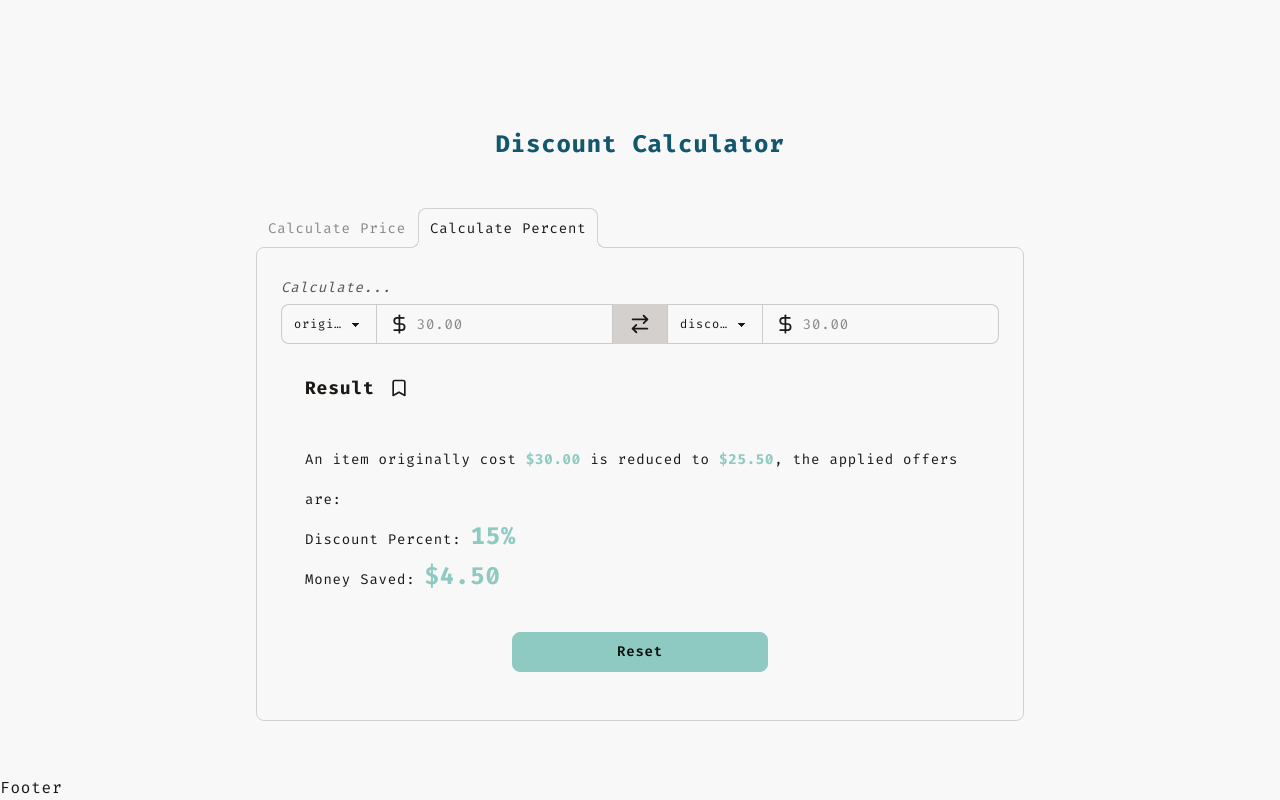
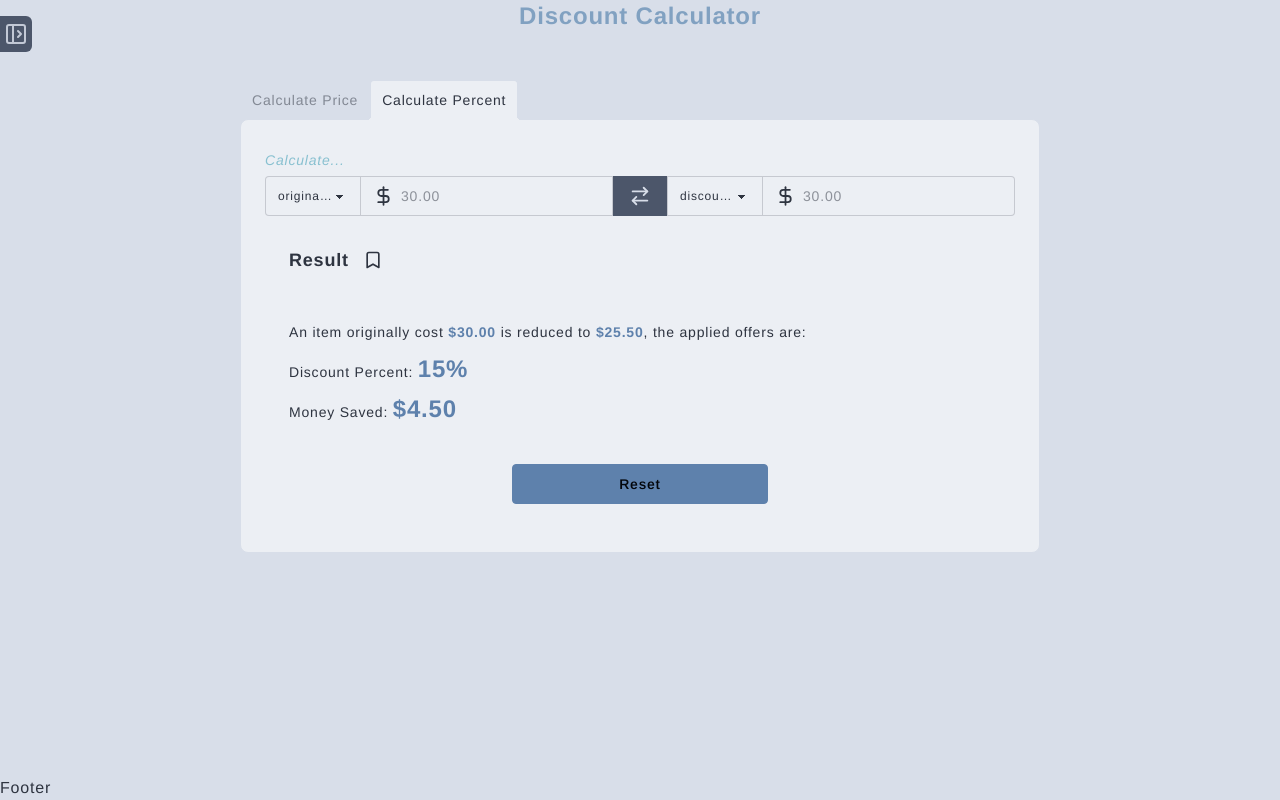
Before and after one commit to doinby/it-adds-up-app, a Next.js app: page / in a window 1280 px wide. Built offline with nearby package versions, Linux system fonts and the light colour scheme.

Commit message:
add Tabs and Sidebar components to display data

```diff
--- a/app/globals.css
+++ b/app/globals.css
@@ -1,42 +1,9 @@
-@import url('https://fonts.googleapis.com/css2?family=Fira+Code:wght@300..700&display=swap');
+/* @import url('https://fonts.googleapis.com/css2?family=Fira+Code:wght@300..700&display=swap'); */
+@import url('https://fonts.googleapis.com/css2?family=Arimo:ital,wght@0,400..700;1,400..700&display=swap');
+/* @import url('https://fonts.googleapis.com/css2?family=Barlow:ital,wght@0,100;0,200;0,300;0,400;0,500;0,600;0,700;0,800;0,900;1,100;1,200;1,300;1,400;1,500;1,600;1,700;1,800;1,900&display=swap'); */
 @import 'tailwindcss';
-@plugin "daisyui";
-
-@plugin "daisyui/theme" {
-	name: 'itaddsup';
-	default: true;
-	prefersdark: true;
-	color-scheme: 'light';
-	--color-base-100: oklch(98% 0.001 106.423);
-	--color-base-200: oklch(98% 0.001 106.423);
-	--color-base-300: oklch(86% 0.005 56.366);
-	--color-base-content: oklch(21% 0.006 56.043);
-	--color-primary: oklch(79.49% 0.063 184.558);
-	--color-primary-content: oklch(15.898% 0.012 184.558);
-	--color-secondary: oklch(42.621% 0.074 224.389);
-	--color-secondary-content: oklch(88.524% 0.014 224.389);
-	--color-accent: oklch(44% 0.011 73.639);
-	--color-accent-content: oklch(97% 0.001 106.424);
-	--color-neutral: oklch(86% 0.005 56.366);
-	--color-neutral-content: oklch(21% 0.006 56.043);
-	/* --color-neutral: oklch(34.465% 0.029 199.194);
-	--color-neutral-content: oklch(83.302% 0.003 326.261); */
-	--color-info: oklch(79.49% 0.063 184.558);
-	--color-info-content: oklch(15.898% 0.012 184.558);
-	--color-success: oklch(74.722% 0.072 131.116);
-	--color-success-content: oklch(14.944% 0.014 131.116);
-	--color-warning: oklch(88.15% 0.14 87.722);
-	--color-warning-content: oklch(17.63% 0.028 87.722);
-	--color-error: oklch(77.318% 0.128 31.871);
-	--color-error-content: oklch(15.463% 0.025 31.871);
-	--radius-selector: 0.5rem;
-	--radius-field: 0.5rem;
-	--radius-box: 0.5rem;
-	--size-selector: 0.25rem;
-	--size-field: 0.25rem;
-	--border: 1px;
-	--depth: 0;
-	--noise: 0;
+@plugin "daisyui" {
+	themes: nord --default, nord --prefersdark;
 }
 
 html,
@@ -45,11 +12,17 @@ body {
 }
 
 body {
-	@apply flex flex-col font-mono tracking-wider bg-base-100;
+	@apply grid grid-cols-[auto_1fr] grid-rows-[1fr_auto] font-serif tracking-wider bg-base-300;
+	/* @apply sm:flex sm:flex-col; */
 }
 
 main {
-	@apply grow;
+	@apply col-start-2 row-start-1;
+	/* @apply grow; */
+}
+
+footer {
+	@apply col-start-2 row-start-2;
 }
 
 h1,
@@ -60,4 +33,5 @@ h3 {
 
 @theme {
 	--font-mono: 'Fira Code', monospace;
+	--font-serif: 'Arimo', sans-serif;
 }
--- a/app/page.tsx
+++ b/app/page.tsx
@@ -1,14 +1,54 @@
 'use client';
 
 import Tabs from '@/components/ui/Tabs';
+import { useState } from 'react';
+import Sidebar from '@/components/Sidebar';
+import {
+	ArrowLeftToLine,
+	PanelLeftClose,
+	PanelLeftOpen,
+	SquareMenu,
+} from 'lucide-react';
+import classNames from 'classnames';
 
 export default function HomePage() {
+	const [isSidebarClose, setSidebarClose] = useState(true);
+
+	const sidebarIcon = isSidebarClose ? (
+		<PanelLeftOpen
+			className='opacity-85'
+			color='oklch(89.925% 0.016 262.749)'
+		/>
+	) : (
+		<PanelLeftClose
+			className='opacity-85'
+			color='oklch(89.925% 0.016 262.749)'
+		/>
+	);
+
+	function handleSidebarClose() {
+		setSidebarClose(!isSidebarClose);
+	}
+
 	return (
-		<main className='w-[60%] mt-[10%] self-center flex flex-col gap-12'>
-			<h1 className='text-secondary text-center text-2xl'>
-				Discount Calculator
-			</h1>
-			<Tabs />
-		</main>
+		<>
+			<div className='relative flex row-span-2 w-full'>
+				<Sidebar isClose={isSidebarClose} setIsClose={setSidebarClose} />
+				<button
+					onClick={handleSidebarClose}
+					className='bg-neutral absolute right-[-28] px-1 py-1.5 mt-4 rounded-r-md cursor-pointer'
+				>
+					{sidebarIcon}
+				</button>
+			</div>
+
+			{/* <main className='w-[60%] mt-[10%] self-center flex flex-col gap-12'> */}
+			<main className='px-12 flex flex-col gap-12 items-center'>
+				<h1 className='text-secondary text-center text-2xl'>
+					Discount Calculator
+				</h1>
+				<Tabs />
+			</main>
+		</>
 	);
 }
--- /dev/null
+++ b/components/Sidebar.tsx
@@ -0,0 +1,81 @@
+import { hideLongNumber } from '@/utils/display';
+import classNames from 'classnames';
+import { excludeKeys } from 'filter-obj';
+import { Dispatch, SetStateAction } from 'react';
+
+interface SidebarInterface {
+	isClose: boolean;
+	setIsClose: Dispatch<SetStateAction<boolean>>;
+}
+
+export default function Sidebar({ isClose, setIsClose }: SidebarInterface) {
+	const history = [
+		{
+			name: 'hello',
+			beforePrice: 100,
+			percent: 10,
+			afterPrice: 90,
+			dollarSaved: 10,
+		},
+		{
+			name: 'Lorem ipsum dolor sit amet oknda kfjiow',
+			beforePrice: 200,
+			percent: 20,
+			afterPrice: 180,
+			dollarSaved: 20,
+		},
+		{
+			name: 'Maecenas nec odio et ante tincidunt tempus',
+			beforePrice: 9997649.24,
+			percent: 17.9,
+			afterPrice: 7657649.88,
+			dollarSaved: 4245589.32,
+		},
+	];
+	const listClass = classNames({
+		'h-full px-4 py-6 space-y-6 bg-neutral text-neutral-content': true,
+		hidden: isClose,
+	});
+
+	return (
+		<ul className={listClass}>
+			<h2 className=''>History</h2>
+			{history.map((result, idx) => {
+				const trimmed = hideLongNumber(
+					excludeKeys(result, ['name', 'percent'])
+				);
+				const hasTrimmed = Object.keys(trimmed).length > 0;
+
+				return (
+					<li
+						key={'history' + idx}
+						className='grid grid-cols-3 grid-rows-[1fr_auto]'
+					>
+						<h4 className='col-span-3 text-xs'>{result.name}</h4>
+						<div className='max-w-28 px-2 py-2'>
+							<p className='text-xl font-black overflow-scroll'>
+								${hasTrimmed ? `${trimmed.beforePrice}…` : result.beforePrice}
+							</p>
+							<p className='text-xs'>Before</p>
+						</div>
+						<div className='max-w-28 px-2 py-2'>
+							<p className='text-xl font-black overflow-scroll'>
+								${hasTrimmed ? `${trimmed.afterPrice}…` : result.beforePrice}
+							</p>
+							<p className='text-xs'>After</p>
+						</div>
+						<div className='max-w-28 px-2 py-2'>
+							<p className='text-xl font-black overflow-scroll'>
+								{result.percent}%
+							</p>
+							<p className='text-xs'>
+								${hasTrimmed ? `${trimmed.dollarSaved}…` : result.beforePrice}{' '}
+								saved
+							</p>
+						</div>
+					</li>
+				);
+			})}
+		</ul>
+	);
+}
--- a/components/ui/Tabs.tsx
+++ b/components/ui/Tabs.tsx
@@ -15,7 +15,7 @@ export default function Tabs() {
 
 	return (
 		<>
-			<div className='tabs tabs-lift w-full'>
+			<div className='tabs tabs-lift max-w-[800px]'>
 				<input
 					type='radio'
 					name='my_tabs_3'
--- a/package.json
+++ b/package.json
@@ -9,6 +9,8 @@
     "lint": "next lint"
   },
   "dependencies": {
+    "classnames": "^2.5.1",
+    "filter-obj": "^6.1.0",
     "lucide-react": "^0.536.0",
     "next": "15.4.5",
     "react": "19.1.0",
--- /dev/null
+++ b/utils/display.ts
@@ -0,0 +1,18 @@
+interface HideLongNumberInterface {
+	beforePrice: number;
+	afterPrice: number;
+	dollarSaved: number;
+}
+// interface HideLongNumberInterface {
+// 	beforePrice: { beforePrice: number };
+// 	afterPrice: { afterPrice: number };
+// 	dollarSaved: { dollarSaved: number };
+// }
+
+export function hideLongNumber(object: HideLongNumberInterface) {
+	return Object.fromEntries(
+		Object.entries(object)
+			.filter((item) => item[1] > 1000)
+			.map((item) => [item[0], Number(item[1].toString().slice(0, 4))])
+	);
+}
```
Also changed, not shown: types/types.ts (+9 -1 lines), 1 other file (tests, documents, lock files or other folders).
